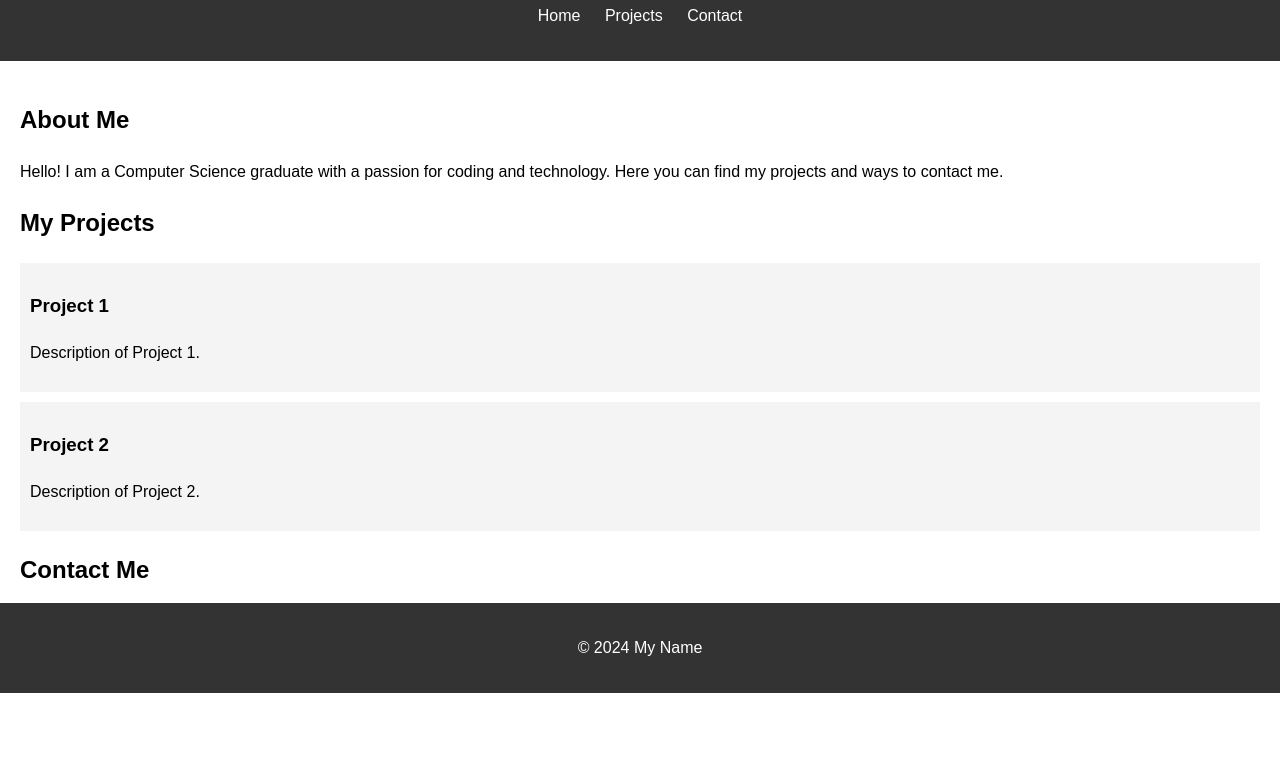
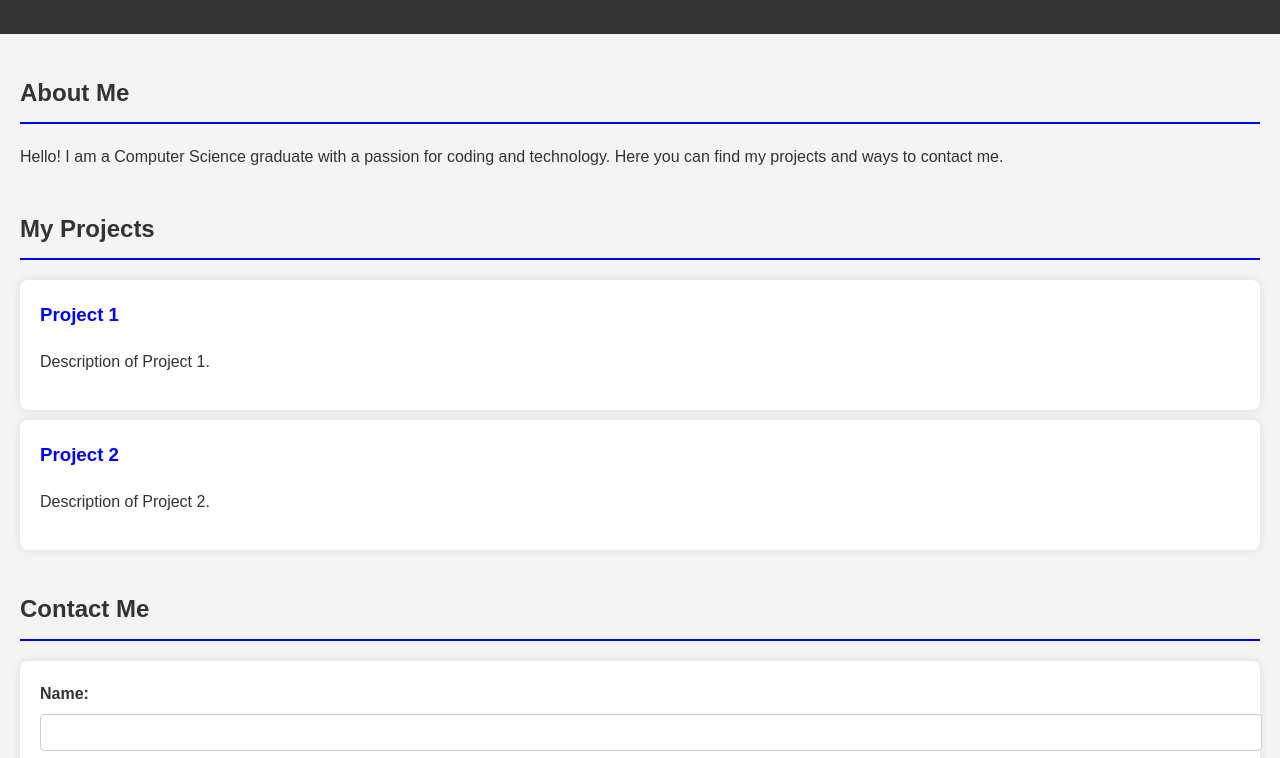
Before and after one commit to rfk123/Portfolio-Website, a plain HTML site: page index.html in a window 1280 px wide. Shown: the part 107-865 px from the top of the page. Before the commit the page ends 800 px from the top, so only its background shows below. Drawn offline with Linux system fonts and the light colour scheme.

Commit message:
Style changes

```diff
--- a/css/styles.css
+++ b/css/styles.css
@@ -3,6 +3,8 @@
     line-height: 1.6;
     margin: 0;
     padding: 0;
+    background-color: #f4f4f4;
+    color: #333;
 }
 
 header {
@@ -12,6 +14,11 @@
     text-align: center;
 }
 
+header h1 {
+    margin: 0;
+    font-size: 2em;
+}
+
 header nav ul {
     list-style: none;
     padding: 0;
@@ -19,22 +26,40 @@
 
 header nav ul li {
     display: inline;
-    margin: 0 10px;
+    margin: 0 15px;
 }
 
 header nav ul li a {
     color: #fff;
     text-decoration: none;
+    font-weight: bold;
 }
 
 main {
     padding: 20px;
 }
 
+main section {
+    margin-bottom: 40px;
+}
+
+h2 {
+    color: #333;
+    border-bottom: 2px solid #00f;
+    padding-bottom: 10px;
+}
+
 .project {
-    background: #f4f4f4;
+    background: #fff;
     margin: 10px 0;
-    padding: 10px;
+    padding: 20px;
+    border-radius: 8px;
+    box-shadow: 0 0 10px rgba(0, 0, 0, 0.1);
+}
+
+.project h3 {
+    color: #00f;
+    margin-top: 0;
 }
 
 footer {
@@ -42,7 +67,40 @@
     color: #fff;
     text-align: center;
     padding: 1em 0;
-    position: fixed;
-    bottom: 0;
+}
+
+form {
+    background: #fff;
+    padding: 20px;
+    border-radius: 8px;
+    box-shadow: 0 0 10px rgba(0, 0, 0, 0.1);
+}
+
+form label {
+    display: block;
+    margin-bottom: 8px;
+    font-weight: bold;
+}
+
+form input,
+form textarea {
     width: 100%;
+    padding: 10px;
+    margin-bottom: 10px;
+    border: 1px solid #ccc;
+    border-radius: 4px;
 }
+
+form button {
+    background: #00f;
+    color: #fff;
+    border: none;
+    padding: 10px 20px;
+    border-radius: 4px;
+    cursor: pointer;
+    font-size: 1em;
+}
+
+form button:hover {
+    background: #0056b3;
+}
--- a/index.html
+++ b/index.html
@@ -39,7 +39,7 @@
         <!-- Contact Form Section -->
         <section id="contact">
             <h2>Contact Me</h2>
-            <form action="https://formspree.io/YOUR_EMAIL" method="POST">
+            <form action="https://formspree.io/rfkamali@gmail.com" method="POST">
                 <label for="name">Name:</label>
                 <input type="text" id="name" name="name" required>
                 <label for="email">Email:</label>
```
